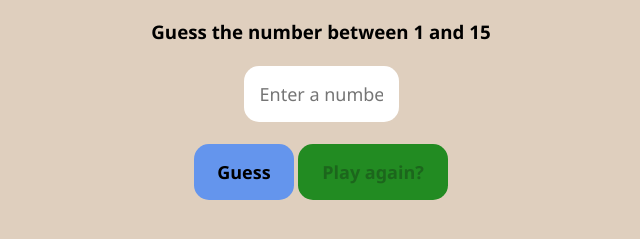
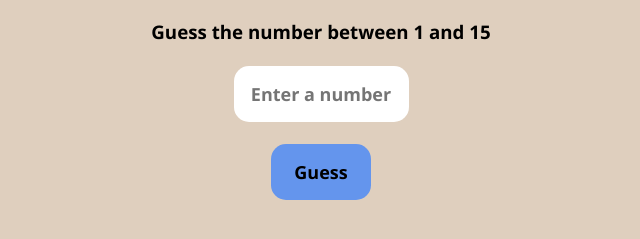
Before and after one commit to janceprnic/Number-guessing-game, a plain HTML site: page index.html in a window 1280 px wide. Shown: the part 323-562 px from the top of the page, without its empty margins (319-959 px from the left). Drawn offline with Linux system fonts and the light colour scheme.

Commit message:
Add files via upload

```diff
--- a/app.js
+++ b/app.js
@@ -1,17 +1,19 @@
+//Generating a random number
 let random_num = Math.floor(Math.random()*15 + 1);
 
-let btn = document.getElementById('guess-btn');
+//Creating variables for the 2 buttons, an input and guess counter
+let guess_btn = document.querySelector('.guess-btn');
 
-let input = document.getElementById('num-input');
+let input = document.querySelector('.num-input');
 
-let again = document.getElementById('again');
-again.disabled = true;
-again.style.cursor = "not-allowed";
+let play_again = document.querySelector('.play-again');
 
 let guesses = 0;
 
-btn.addEventListener('click' ,function () {
-    let input = document.getElementById('num-input').value;
+//The game functionality which activates after you click the "guess button"
+guess_btn.addEventListener('click' ,function () {
+
+    let input = document.querySelector('.num-input').value;
 
     if(input == 0 || input < 1 || input > 15 ) {
         alert("You must enter a number between 1 and 15!");
@@ -27,14 +29,16 @@ btn.addEventListener('click' ,function () {
 
     else if (input == random_num) {
         alert(`You won! You guessed the number in ${guesses} tries.`);
-        btn.remove();
-        again.disabled = false;
-        again.style.cursor = "pointer";
+
+        guess_btn.remove();
+
+        play_again.style.display = "block";
     }
 
     guesses++;
 })
 
-again.addEventListener('click', function() {
+//Function that refreshes the page and sets a new random number when you click the "Play Again?" button
+play_again.addEventListener('click', function() {
     window.location.reload();
 })
--- a/index.html
+++ b/index.html
@@ -27,14 +27,14 @@
 
             <br />
 
-            <input id="num-input" type="number" min="1" max="15" placeholder="Enter a number">
+            <input class="num-input" type="number" min="1" max="15" placeholder="Enter a number">
 
             <br />
             <br />
 
-            <button id="guess-btn">Guess</button>
+            <button class="guess-btn">Guess</button>
 
-            <button id="again">Play again?</button>
+            <button class="play-again">Play again?</button>
 
         </div>
 
--- a/style.css
+++ b/style.css
@@ -13,59 +13,51 @@ input[type=number]::-webkit-outer-spin-button {
     appearance: none;
 }
 
+input, button {
+    font-size: 18px;
+    font-weight: 600;
+    border: none;
+    outline: none;
+    border-radius: 15px;
+    padding: 1rem;
+    text-align: center;
+    margin: 0 auto;
+}
+
 .main-container {
-    min-width: 100%;
-    min-height: 100%;
-    position: fixed;
+    height: 100vh;
     display: grid;
     place-items: center;
     background-color: #DFCFBE;
 }
 
 .guess-div {
-    padding: 1rem;
-    width: fit-content;
     text-align: center;
 }
 
-#num-input {
-    width: 155px;
-    border: none;
-    outline: none;
-    border-radius: 15px;
-    padding: 1rem;
-    font-size: 18px;
+.num-input {
+    width: 175px;
 }
 
-#guess-btn {
-    padding: 1rem;
+.guess-btn {
     cursor: pointer;
-    font-weight: bold;
-    font-size: 18px;
-    border: none;
-    outline: none;
     width: 100px;
-    border-radius: 15px;
     background-color: cornflowerblue;
 }
 
-#guess-btn:hover {
-    background-color: rgb(82, 121, 194);
+.guess-btn:hover {
+    background-color: rgb(90, 132, 211);
     transition: 0.4s ease;
 }
 
-#again {
-    padding: 1rem;
-    font-weight: bold;
-    font-size: 18px;
-    border: none;
-    outline: none;
+.play-again {
+    display: none;
+    cursor: pointer;
     width: 150px;
-    border-radius: 15px;
-    background-color: forestgreen;
+    background-color: rgb(53, 189, 53);
 }
 
-#again:hover {
-    background-color: rgb(53, 189, 53);
+.play-again:hover {
+    background-color: rgb(41, 161, 41);
     transition: 0.4s ease;
 }
```
